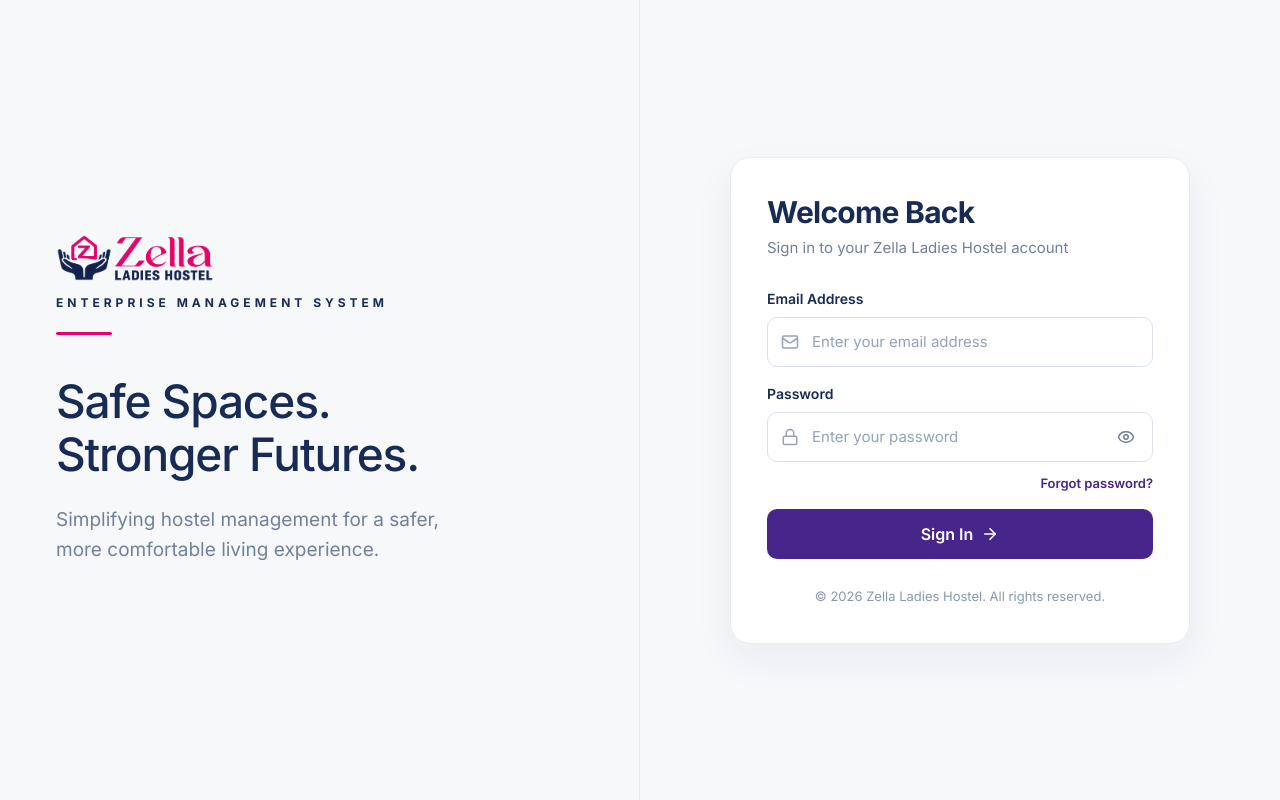
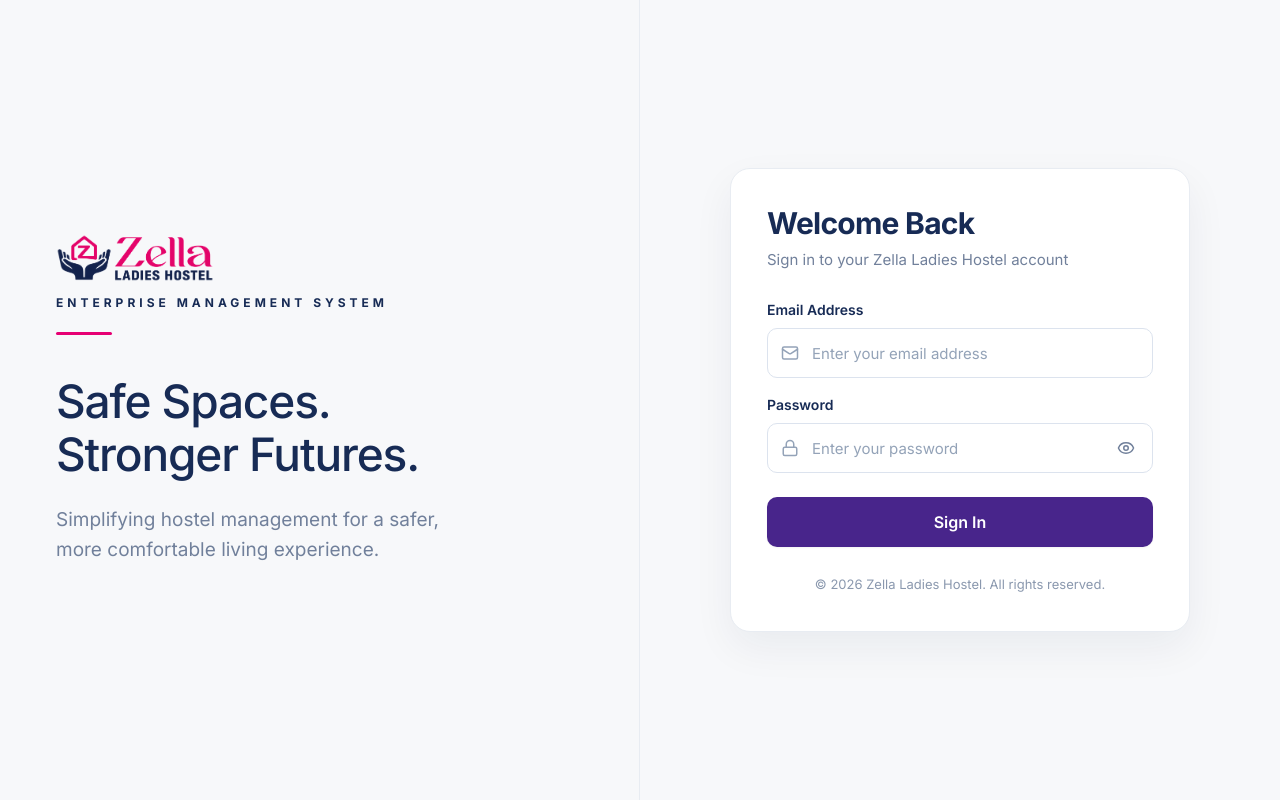
Before and after one commit to mohammedshibilp/zella-hostel, a React (Vite) app in the folder frontend/: page /login in a window 1280 px wide. Built offline with nearby package versions, Linux system fonts and the light colour scheme; no server answers.

Commit message:
fix(login): remove forgot password link and arrow icon from sign in button

```diff
--- a/frontend/src/pages/Login/LoginPage.tsx
+++ b/frontend/src/pages/Login/LoginPage.tsx
@@ -2,7 +2,7 @@
 import { useNavigate } from 'react-router-dom';
 import { useAuth } from '../../context/AuthContext';
 import { useToast } from '../../context/ToastContext';
-import { Lock, Mail, Eye, EyeOff, ArrowRight } from 'lucide-react';
+import { Lock, Mail, Eye, EyeOff } from 'lucide-react';
 import zellaLogo from '../../assets/zella_logo.png';
 
 export const LoginPage: React.FC = () => {
@@ -170,7 +170,7 @@
             </div>
 
             {/* Password Field */}
-            <div className="mb-1.5">
+            <div className="mb-5 sm:mb-6">
               <label
                 htmlFor="password"
                 className="block text-[13px] sm:text-[14px] font-semibold text-[#172B55] mb-1.5 sm:mb-2"
@@ -208,27 +208,13 @@
               </div>
             </div>
 
-            {/* Forgot Password Link */}
-            <div className="flex justify-end mt-1.5 mb-4">
-              <button
-                type="button"
-                onClick={() =>
-                  alert('For security reasons, password recovery must be initiated by contacting the Hostel Administrator.')
-                }
-                className="text-[13px] font-semibold text-[#48258B] hover:underline focus:outline-none transition-all cursor-pointer"
-              >
-                Forgot password?
-              </button>
-            </div>
-
             {/* Sign In Button */}
             <button
               type="submit"
               disabled={isSubmitting}
-              className="w-full h-[50px] rounded-[10px] bg-[#48258B] hover:bg-[#3C1E75] active:bg-[#341867] text-white text-[15px] sm:text-[16px] font-semibold shadow-sm flex items-center justify-center gap-2 transition-all duration-150 disabled:opacity-70 disabled:cursor-not-allowed cursor-pointer focus:outline-none focus:ring-3 focus:ring-[#48258B]/20"
+              className="w-full h-[50px] rounded-[10px] bg-[#48258B] hover:bg-[#3C1E75] active:bg-[#341867] text-white text-[15px] sm:text-[16px] font-semibold shadow-sm flex items-center justify-center transition-all duration-150 disabled:opacity-70 disabled:cursor-not-allowed cursor-pointer focus:outline-none focus:ring-3 focus:ring-[#48258B]/20"
             >
               <span>{isSubmitting ? 'Signing in...' : 'Sign In'}</span>
-              <ArrowRight className="w-[18px] h-[18px] stroke-[2.2]" aria-hidden="true" />
             </button>
 
             {/* Footer Copyright */}
```
